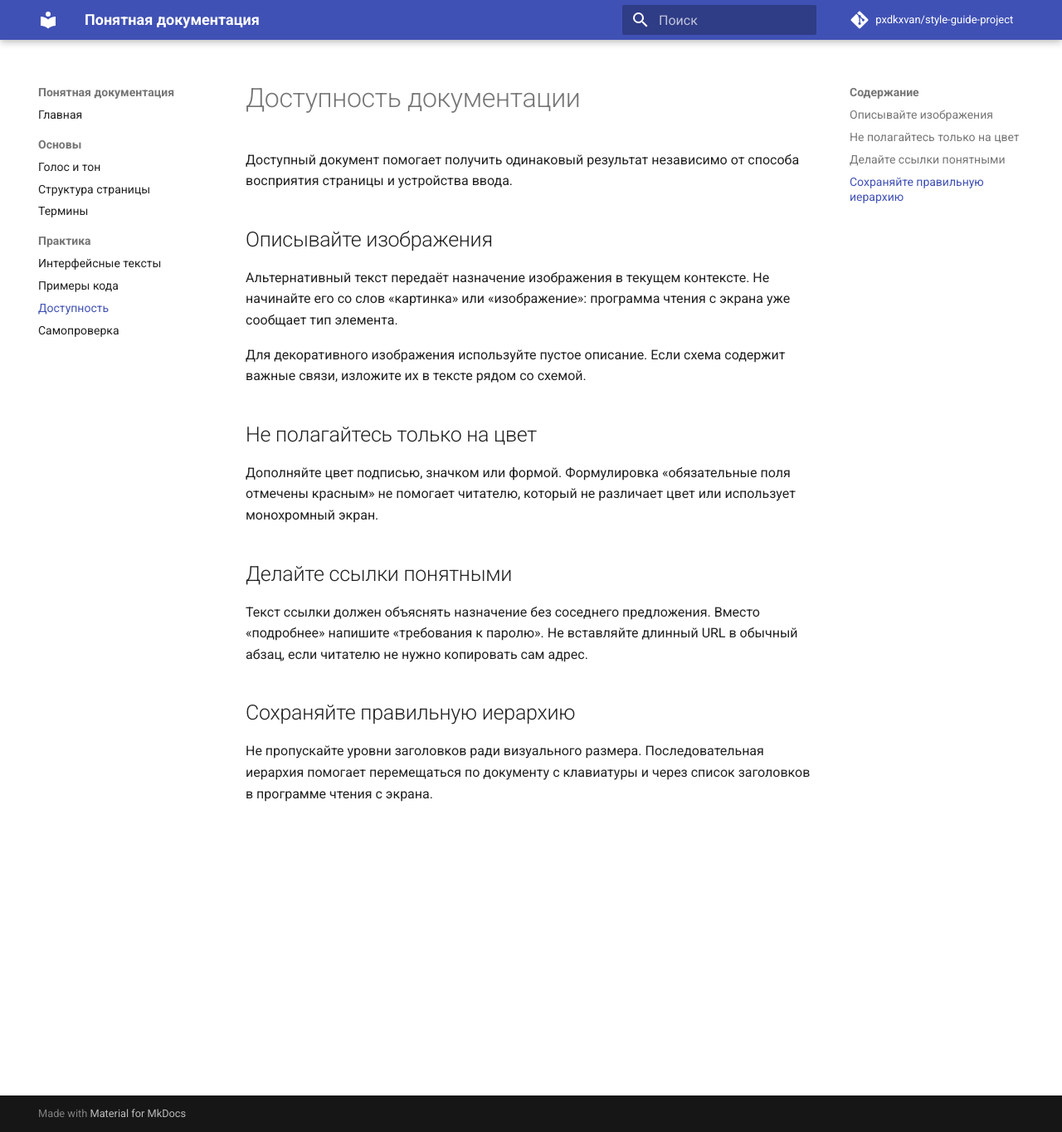
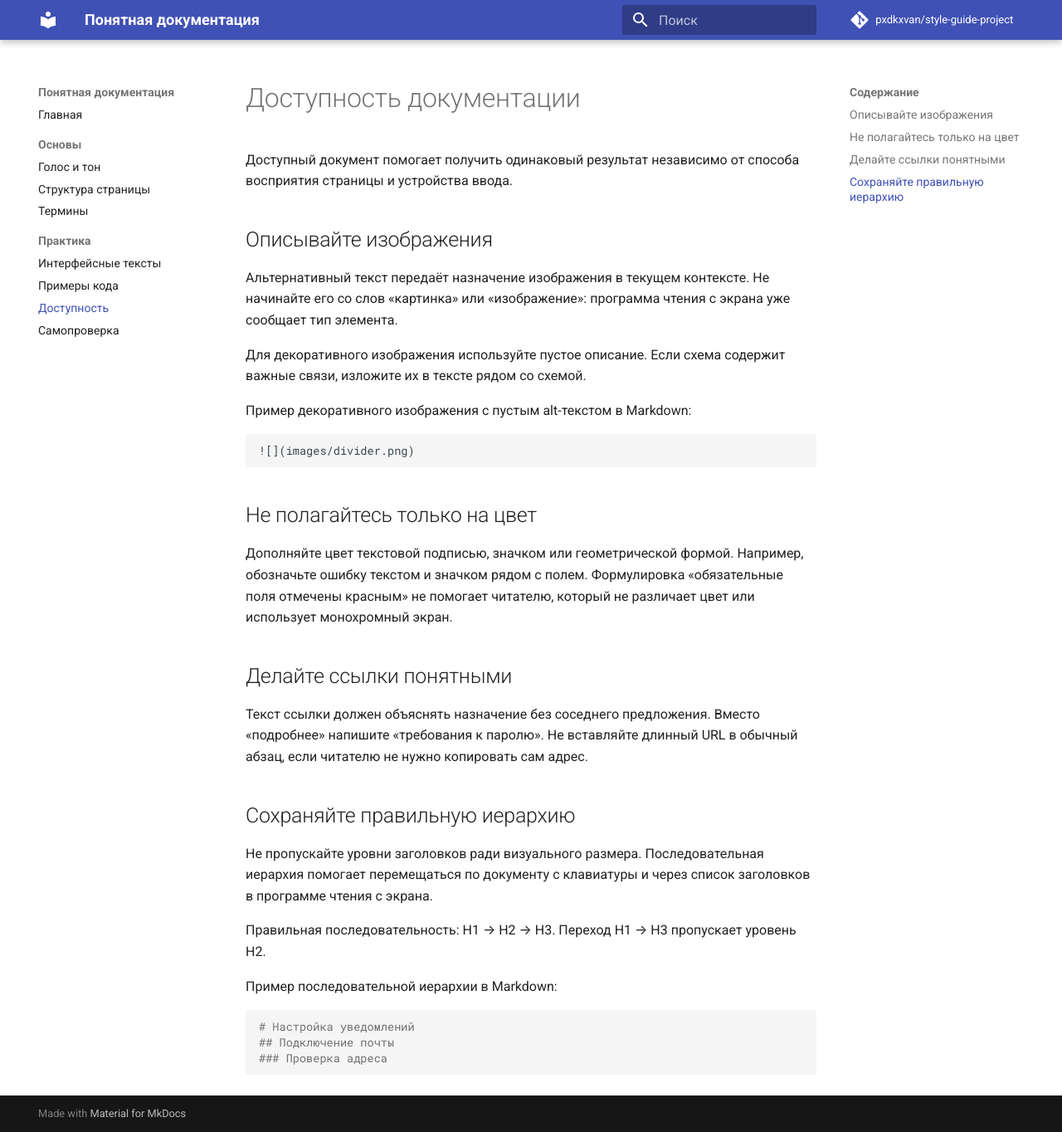
Before and after one commit to pxdkxvan/style-guide-project, an MkDocs documentation site: the page built from docs/accessibility.md, in a window 1280 px wide and 1364 px high. Shown: the whole window at 83% size. Built offline with MkDocs 1.6.1 and Material for MkDocs 9.7.7, drawn with Linux system fonts in a browser that asks for light colours; comment, search, counter and statistics services are not loaded.

Commit message:
Clarify accessibility rules and add Markdown examples

````diff
--- a/docs/accessibility.md
+++ b/docs/accessibility.md
@@ -12,9 +12,17 @@
 Для декоративного изображения используйте пустое описание. Если схема содержит
 важные связи, изложите их в тексте рядом со схемой.
 
+Пример декоративного изображения с пустым alt-текстом в Markdown:
+
+```markdown
+![](images/divider.png)
+```
+
 ## Не полагайтесь только на цвет
 
-Дополняйте цвет подписью, значком или формой. Формулировка «обязательные поля
+Дополняйте цвет текстовой подписью, значком или геометрической формой.
+Например, обозначьте ошибку текстом и значком рядом с полем.
+Формулировка «обязательные поля
 отмечены красным» не помогает читателю, который не различает цвет или использует
 монохромный экран.
 
@@ -29,3 +37,14 @@
 Не пропускайте уровни заголовков ради визуального размера. Последовательная
 иерархия помогает перемещаться по документу с клавиатуры и через список
 заголовков в программе чтения с экрана.
+
+Правильная последовательность: H1 → H2 → H3. Переход H1 → H3 пропускает
+уровень H2.
+
+Пример последовательной иерархии в Markdown:
+
+```markdown
+# Настройка уведомлений
+## Подключение почты
+### Проверка адреса
+```
````
